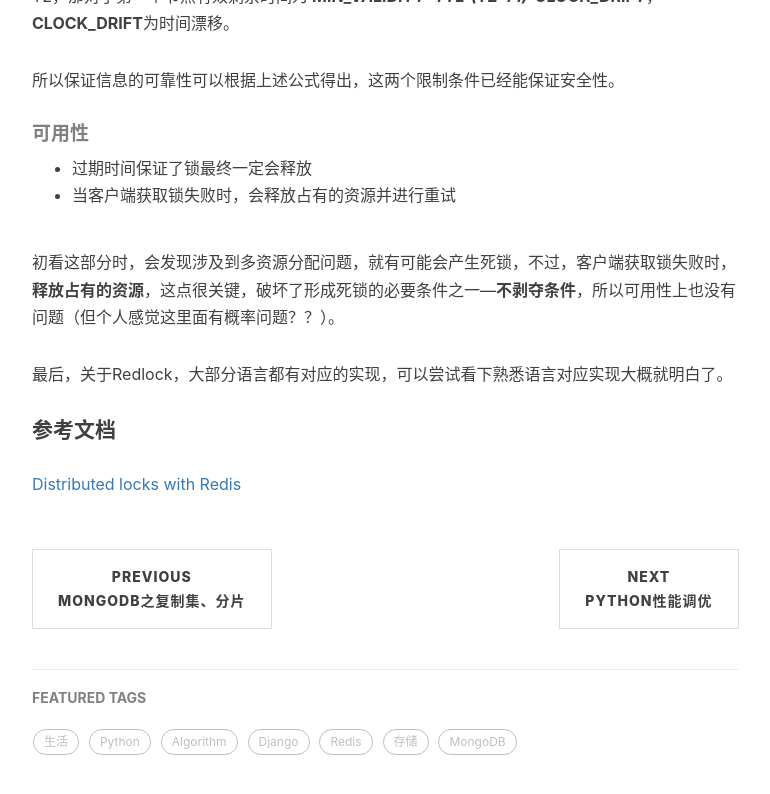
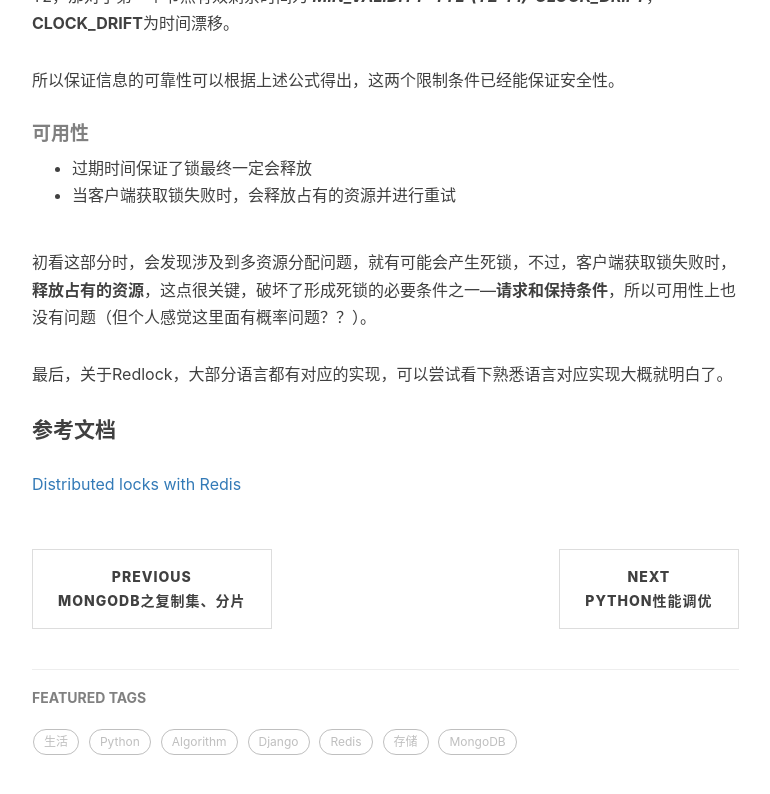
Before and after one commit to Skymemory/Skymemory.github.io, a Jekyll site: the page built from _posts/2019-03-24-redlock.md, in a window 1280 px wide and 900 px high, scrolled down 5503 px. Shown: the top 794 px of the window, without its empty margins (233-1003 px from the left). Built offline with Jekyll 4.4.1, drawn with Linux system fonts in a browser that asks for light colours; nearby versions of some CDN libraries; comment, search, counter and statistics services are not loaded.

Commit message:
Fix some issue.

```diff
--- a/_posts/2019-03-24-redlock.md
+++ b/_posts/2019-03-24-redlock.md
@@ -173,7 +173,7 @@ Redlock是Redis作者基于Redis实现的一个分布式锁服务算法，在Red
 - 过期时间保证了锁最终一定会释放
 - 当客户端获取锁失败时，会释放占有的资源并进行重试
 
-初看这部分时，会发现涉及到多资源分配问题，就有可能会产生死锁，不过，客户端获取锁失败时，**释放占有的资源**，这点很关键，破坏了形成死锁的必要条件之一—**不剥夺条件**，所以可用性上也没有问题（但个人感觉这里面有概率问题？？）。
+初看这部分时，会发现涉及到多资源分配问题，就有可能会产生死锁，不过，客户端获取锁失败时，**释放占有的资源**，这点很关键，破坏了形成死锁的必要条件之一—**请求和保持条件**，所以可用性上也没有问题（但个人感觉这里面有概率问题？？）。
 
 最后，关于Redlock，大部分语言都有对应的实现，可以尝试看下熟悉语言对应实现大概就明白了。
 
```
Also changed, not shown: _posts/2019-04-05-the real-life-mba.md (+1 -1 lines).
